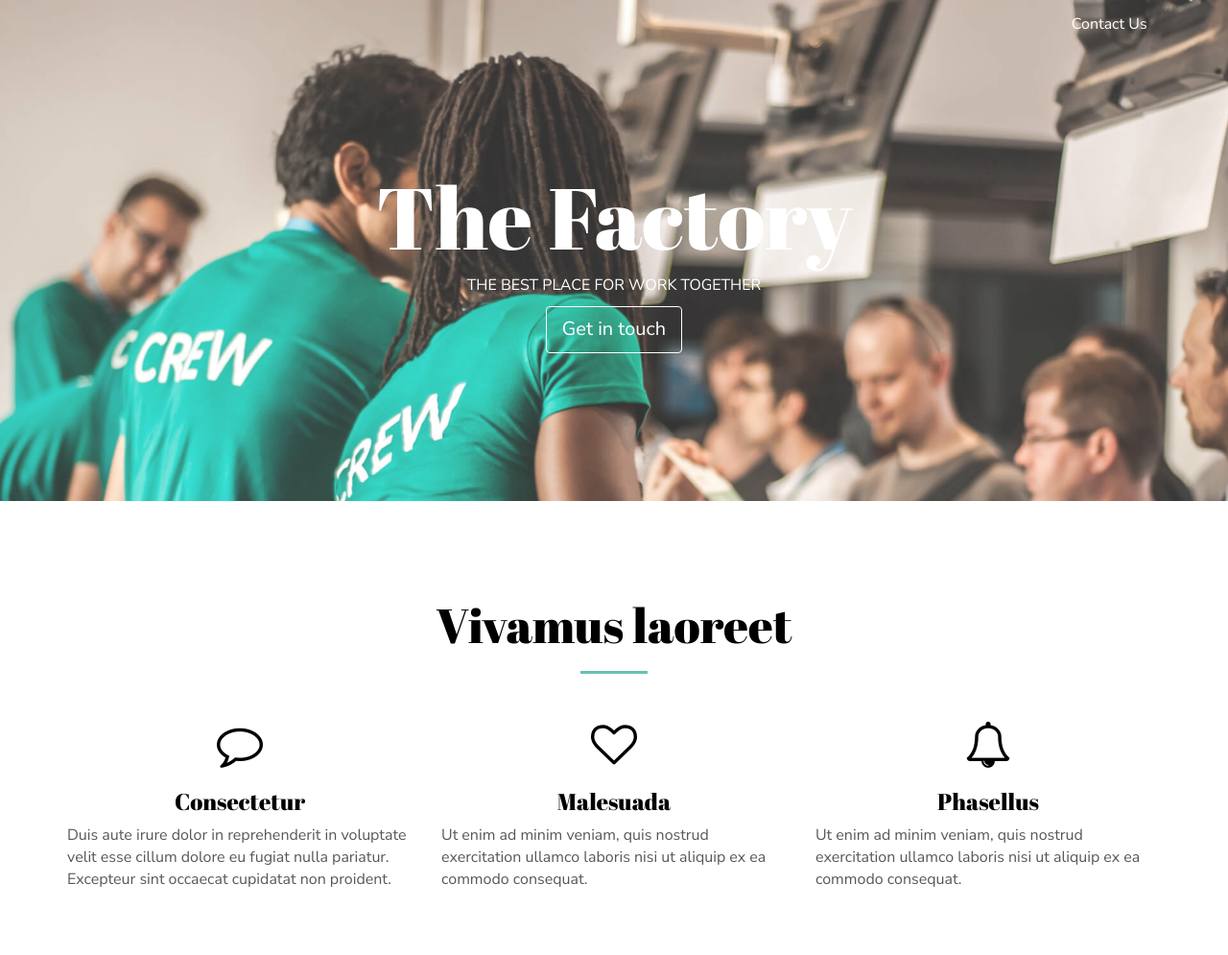
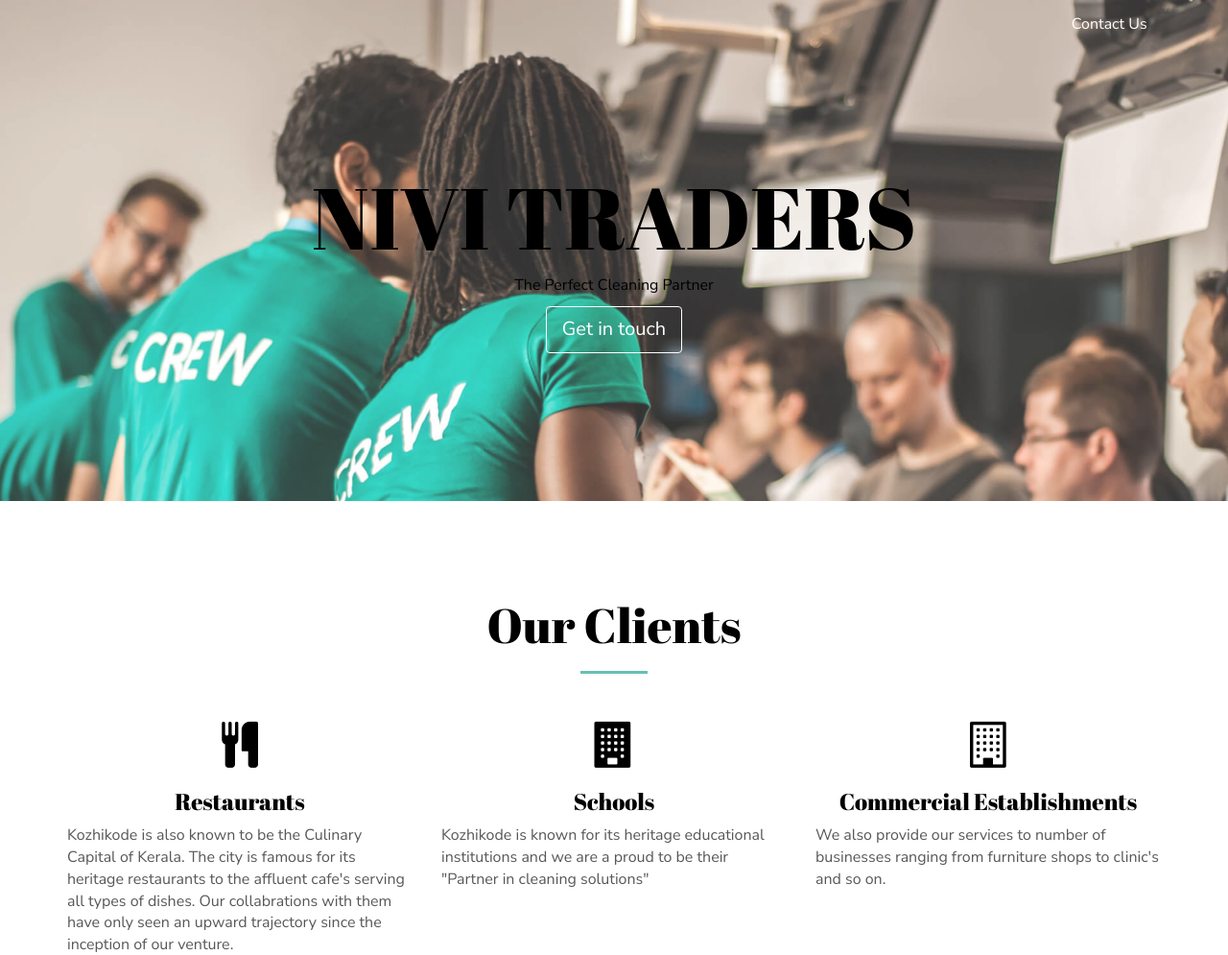
Before and after one commit to Jyothir020/portfo, a Flask app: template templates/thankyou.html in a window 1280 px wide. Shown: the top 995 px of the page at 96% size. Run offline with Flask 3, Linux system fonts and the light colour scheme; the template is opened without the code that fills it, so the values that code supplies are empty; some libraries are stand-ins or nearby versions.

Commit message:
Updated thankyou.html

```diff
--- a/templates/thankyou.html
+++ b/templates/thankyou.html
@@ -1,3 +1,5 @@
+
+
 <!-- Add your content of head and header -->
 <!DOCTYPE html>
 <html lang="en">
@@ -16,7 +18,7 @@
   <link href="./static/assets/apple-touch-icon.png" rel="apple-touch-icon">
   <link href="./static/assets/favicon.ico" rel="icon">
 
-  <title>Title page</title>
+  <title>Nivi Traders</title>
 
 <link href="./static/main.97292821.css" rel="stylesheet"></head>
 
@@ -58,8 +60,8 @@
     <div class="container">
         <div class="row">
             <div class="col-xs-12">
-                <h1>The Factory</h1>
-                <p class="">THE BEST PLACE FOR WORK TOGETHER</p>
+                <h1 style="color:Black">NIVI TRADERS</h1>
+                <p class="" style="color:Black">The Perfect Cleaning Partner</p>
                 <a href="#contact-section-container" class="btn btn-primary btn-lg anchor-link" title="">Get in touch</a>
             </div>
         </div>
@@ -70,62 +72,55 @@
     <div class="container">
         <div class="row">
             <div class="col-xs-12 col-md-12 section-container-spacer">
-                <h2 class="text-center">Vivamus laoreet</h2>
+                <h2 class="text-center">Our Clients</h2>
             </div>
         </div>
         <div class="row">
             <div class="col-xs-12 col-md-4">
                 <div class="fa-container">
-                    <i class="fa fa-comment-o fa-3x" aria-hidden="true"></i>
+                    <i class="fa fa-cutlery fa-3x" aria-hidden="true"></i>
                 </div>
-                <h3 class="text-center">Consectetur</h3>
-                <p>Duis aute irure dolor in reprehenderit in voluptate velit esse
-            cillum dolore eu fugiat nulla pariatur. Excepteur sint occaecat cupidatat non
-            proident.</p>
+                <h3 class="text-center">Restaurants</h3>
+                <p>Kozhikode is also known to be the Culinary Capital of Kerala. The city is famous for its heritage restaurants to the
+                affluent cafe's serving all types of dishes. Our collabrations with them have only seen an upward trajectory since the inception of our venture.
+                </p>
             </div>
 
             <div class="col-xs-12 col-md-4">
                 <div class="fa-container">
-                    <i class="fa fa-heart-o fa-3x" aria-hidden="true"></i>
+                    <i class="fa fa-building fa-3x" aria-hidden="true"></i>
                 </div>
-                <h3 class="text-center">Malesuada</h3>
-                <p>Ut enim ad minim veniam,
-            quis nostrud exercitation ullamco laboris nisi ut aliquip ex ea commodo
-            consequat.</p>
+                <h3 class="text-center">Schools</h3>
+                <p>Kozhikode is known for its heritage educational institutions
+                and we are a proud to be their "Partner in cleaning solutions"</p>
             </div>
             <div class="col-xs-12 col-md-4">
                 <div class="fa-container">
-                    <i class="fa fa-bell-o fa-3x" aria-hidden="true"></i>
+                    <i class="fa fa-building-o fa-3x" aria-hidden="true"></i>
                 </div>
-                <h3 class="text-center">Phasellus</h3>
-                <p> Ut enim ad minim veniam,
-            quis nostrud exercitation ullamco laboris nisi ut aliquip ex ea commodo
-            consequat.</p>
+                <h3 class="text-center">Commercial Establishments</h3>
+                <p>We also provide our services to number of businesses ranging from furniture shops to clinic's and so on.</p>
             </div>
         </div>
     </div>
 </div>
 
 <div class="section-container section-half-background-image-container">
-    <div class="image-column" style="background-image: url('./static/assets/images/img-01.jpg')"></div>
+    <div class="image-column" style="background-image: url('./static/assets/images/img-01.jpeg')"></div>
     <div class="container">
         <div class="row">
             <div class="section-label reveal">
-                <p>Coworking</p>
+                <p>NIVI</p>
             </div>
             <div class="col-md-6 col-md-offset-6 text-column">
-                <h2>Dui augue orci</h2>
-                <h3>Lorem ipsum</h3>
-                <p>Lorem ipsum dolor sit amet, consectetur adipiscing elit. Nunc sit amet consectetur dolor. Phasellus ut
-                    lacus tellus. In pretium lobortis blandit. Nam eu laoreet velit. Vivamus laoreet, sem nec scelerisque
-                    elementum, dui augue aliquet urna, ut bibendum purus erat ut massa. Mauris diam orci, feugiat a turpis
-                    et, congue accumsan risus. Nulla malesuada leo sodales, auctor augue quis, condimentum lacus. Phasellus
-                    sed sollicitudin quam, a bibendum urna.</p>
-                <p>Lorem ipsum dolor sit amet, consectetur adipiscing elit. Nunc sit amet consectetur dolor. Phasellus «
-                    ut lacus » tellus. In pretium lobortis blandit.</p>
-                <p>Lorem ipsum dolor sit amet, consectetur adipiscing elit. Nunc sit amet consectetur dolor. Phasellus ut
-                    lacus tellus. In pretium lobortis blandit.</p>
-
+                <h2>About Us</h2>
+                <p>NIVI started as a small scale trading company collabrating with local supermarkets and direct customer services.
+                As we recieved great responses to our products for its healthy pricing and quality. We upgraded our market with clients ranging from
+                restaurants and cafes to schools, clinics.<br>
+                Our collabrations with major clients have been going for more than 4 years, this is because of our healthy relationship with clients which we maintain by adjusting
+                payments schedules and delivery according to their
+                convenience.<br> We are still in the process of expanding our operations
+                to a wider category of establishments.</p>
             </div>
         </div>
     </div>
@@ -137,29 +132,22 @@
     <div class="container">
         <div class="row">
             <div class="col-xs-12 col-md-12 section-container-spacer">
-                <h2 class="text-center">Consectetur adipiscing</h2>
+                <h2 class="text-center">Our Products</h2>
             </div>
         </div>
         <div class="row">
             <div class="col-xs-12 col-md-4">
-                <img src="./static/assets/images/img-02.jpg" alt="" class="img-responsive">
-                <h3 class="text-center">Consectetur</h3>
-                <p>Lorem ipsum dolor sit amet, consectetur adipiscing elit. Nunc sit amet consectetur dolor. Phasellus ut
-                    lacus tellus. In pretium lobortis blandit.</p>
+                <img src="./static/assets/images/img-02.jpg" style="padding-bottom: 40px" alt="" class="img-responsive">
+
             </div>
 
             <div class="col-xs-12 col-md-4">
-                <img src="./static/assets/images/img-03.jpg" alt="" class="img-responsive">
-                <h3 class="text-center">Malesuada</h3>
-                <p>Lorem ipsum dolor sit amet, consectetur adipiscing elit. Nunc sit amet consectetur dolor. Phasellus ut
-                    lacus tellus. In pretium lobortis blandit.</p>
+                <img src="./static/assets/images/img-03.jpg" style="padding-bottom: 40px" alt="" class="img-responsive">
+
             </div>
             <div class="col-xs-12 col-md-4">
-                <img src="./static/assets/images/img-04.jpg" alt="" class="img-responsive">
-                <h3 class="text-center">Phasellus</h3>
-                <p>Lorem ipsum dolor sit amet, consectetur adipiscing elit. Nunc sit amet consectetur dolor. Phasellus ut
-                    lacus tellus. In pretium lobortis blandit.</p>
-            </div>
+                <img src="./static/assets/images/img-04.jpg" style="padding-bottom: 80px" alt="" class="img-responsive">
+
         </div>
     </div>
 </div>
@@ -172,26 +160,25 @@
                 <div class="row">
                     <div class="col-xs-12 col-sm-6">
                         <h3>Phone</h3>
-                        <p>+ 123 45 67 890</p>
+                        <p>+91 9020942769</p>
 
                         <h3>E-mail</h3>
-                        <p>hello@email.com</p>
+                        <p>nivitraders123@gmail.com</p>
 
                     </div>
 
                     <div class="col-xs-12 col-sm-6">
                         <h3>Address</h3>
-                        <p>42 rue rouelle 75015, Paris</p>
+                        <p>Thondayad, Kozhikode</p>
 
                         <h3>Open hours</h3>
-                        <p>Mon - Fri : 9AM - 5PM</p>
+                        <p>Mon - Sat : 9AM - 5PM</p>
                     </div>
                 </div>
             </div>
         </div>
     </div>
 </div>
-
 
 <div class="section-container" id="contact-section-container">
     <div class="container contact-form-container">
@@ -200,8 +187,8 @@
                 <div class="section-container-spacer">
                     <h2 class="text-center"></h2>
                 </div>
-                <h2>Thank you {{name}},</h2><br>
-                <h3> We will in touch with you...</h3>
+                <h2>Thank you ,</h2><br>
+                <h3> We will be in touch with you...</h3>
             </div>
         </div>
     </div>
@@ -217,52 +204,8 @@ document.addEventListener("DOMContentLoaded", function (event) {
 });
 </script>
 
-<footer class="footer-container white-text-container">
-    <div class="container">
-        <div class="row">
-                <div class="col-md-4">
-                    <h4>About us</h4>
-                    <p>Lorem ipsum dolor sit amet, consectetur adipiscing elit. Nunc sit amet consectetur dolor</p>
-                </div>
+<footer>
 
-                <div class="col-md-4">
-                    <h4>Do you like ? Share this !</h4>
-                    <div>
-                        <p>
-                            <a href="https://www.twitter.com" class="fa-icon" title="">
-                        <i class="fa fa-twitter" aria-hidden="true"></i>
-                        </a>
-                            <a href="https://www.facebook.com" class="fa-icon" title="">
-                                <i class="fa fa-facebook" aria-hidden="true"></i>
-                            </a>
-                            <a href="https://www.linkedin.com" class="fa-icon" title="">
-                                <i class="fa fa-linkedin" aria-hidden="true"></i>
-                            </a>
-                        </p>
-                    </div>
-                    <div>
-                        <p><small>© Untitled | Website created with <a href="http://www.mashup-template.com/" title="Create website with free html template">Mashup Template</a>/<a href="https://www.unsplash.com/" title="Beautiful Free Images">Unsplash</a></small></p>
-                    </div>
-
-                </div>
-
-                <div class="col-md-4">
-
-                    <h4>Subscribe to newsletter</h4>
-
-                    <div class="form-group">
-                        <div class="input-group">
-                            <input type="text" class="form-control footer-input-text">
-                            <div class="input-group-btn">
-                                <button type="button" class="btn btn-default btn-newsletter ">OK</button>
-                            </div>
-                        </div>
-
-
-                    </div>
-                </div>
-        </div>
-    </div>
 </footer>
 
 <script>
```
